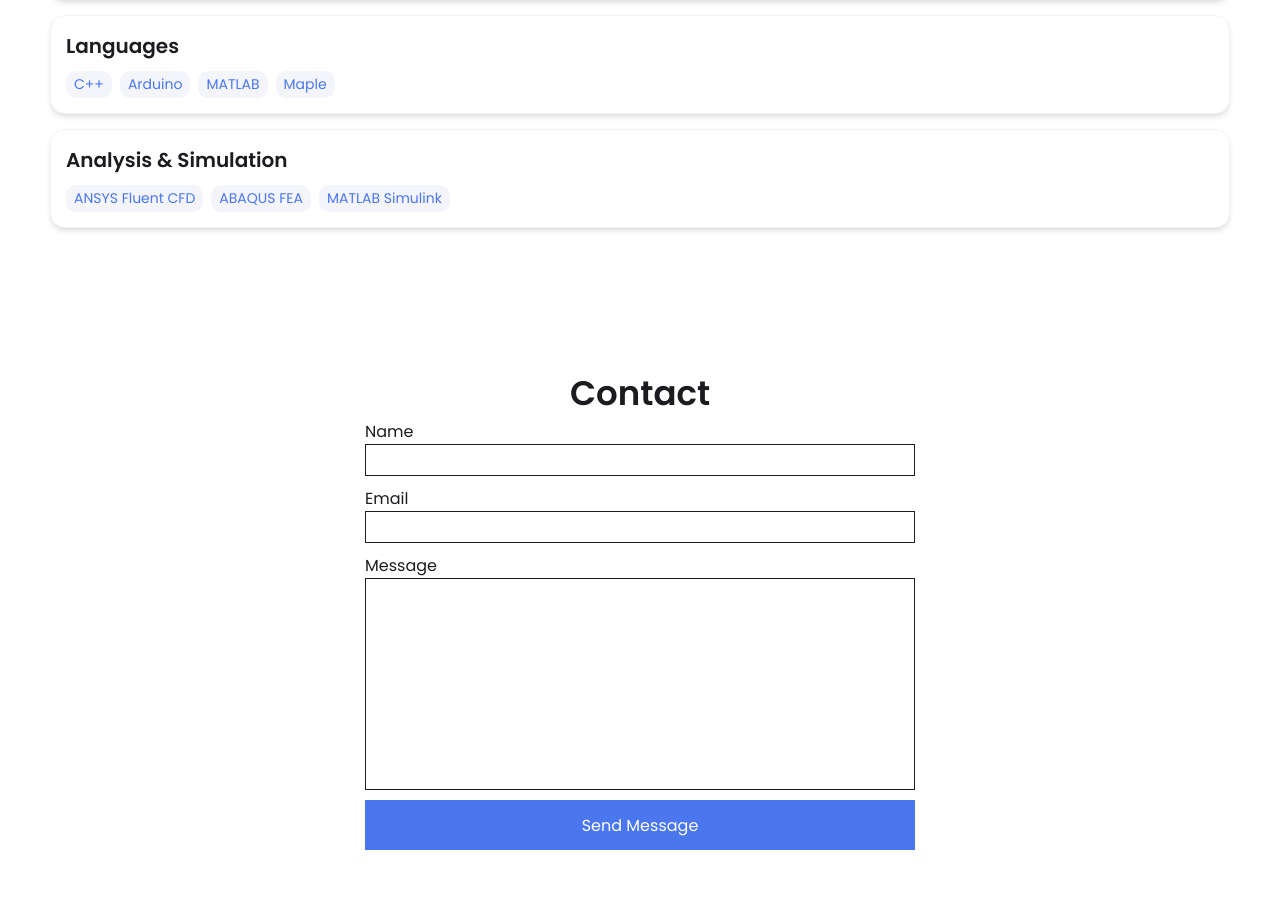
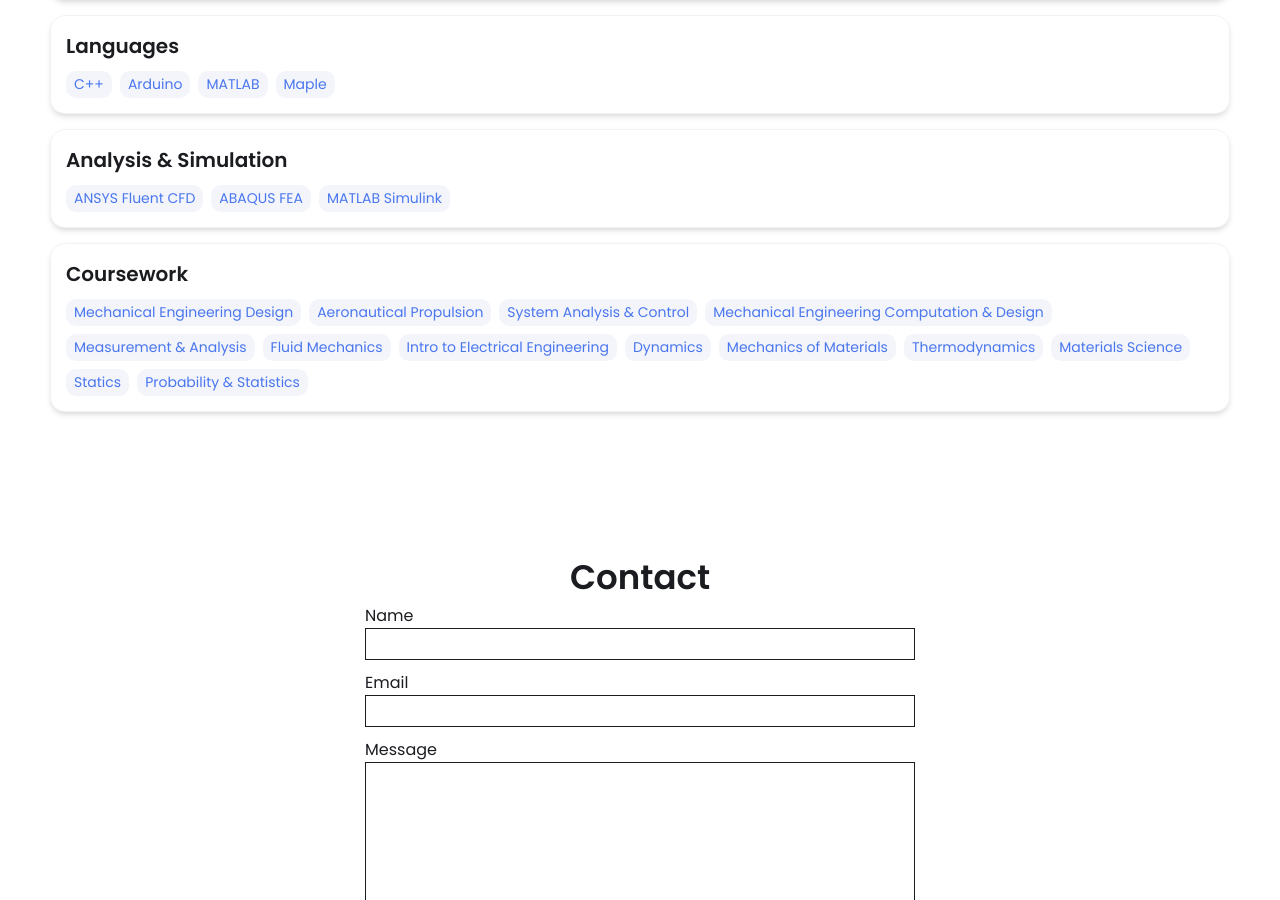
Before and after one commit to JTRyan015/jtryan015.github.io, a Jekyll site: the page built from index.html, in a window 1280 px wide and 900 px high, scrolled down 1791 px. Built offline with Jekyll 4.4.1, drawn with Linux system fonts in a browser that asks for light colours.

Commit message:
Update _config.yml

```diff
--- a/_config.yml
+++ b/_config.yml
@@ -60,6 +60,22 @@ skills:
     - ANSYS Fluent CFD
     - ABAQUS FEA
     - MATLAB Simulink
+  - category: Coursework
+    tools:
+    - Mechanical Engineering Design
+    - Aeronautical Propulsion
+    - System Analysis & Control
+    - Mechanical Engineering Computation & Design
+    - Measurement & Analysis
+    - Fluid Mechanics
+    - Intro to Electrical Engineering
+    - Dynamics
+    - Mechanics of Materials
+    - Thermodynamics
+    - Materials Science
+    - Statics
+    - Probability & Statistics
+
 
 
 # # Contact Form Setup. Setup an account and copy over the key. When someone fills out the form, it will be received in your email.
```
